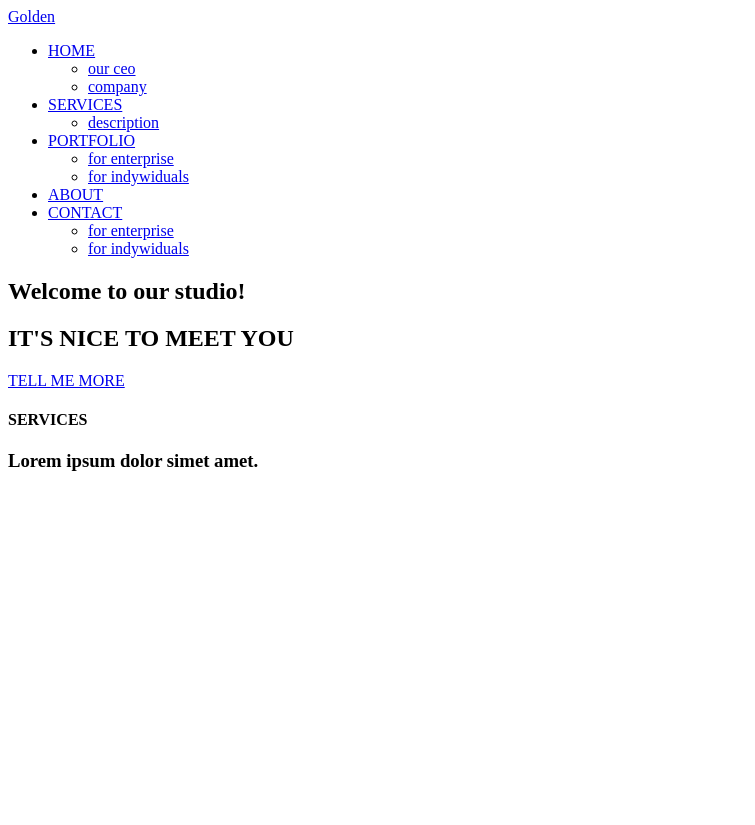
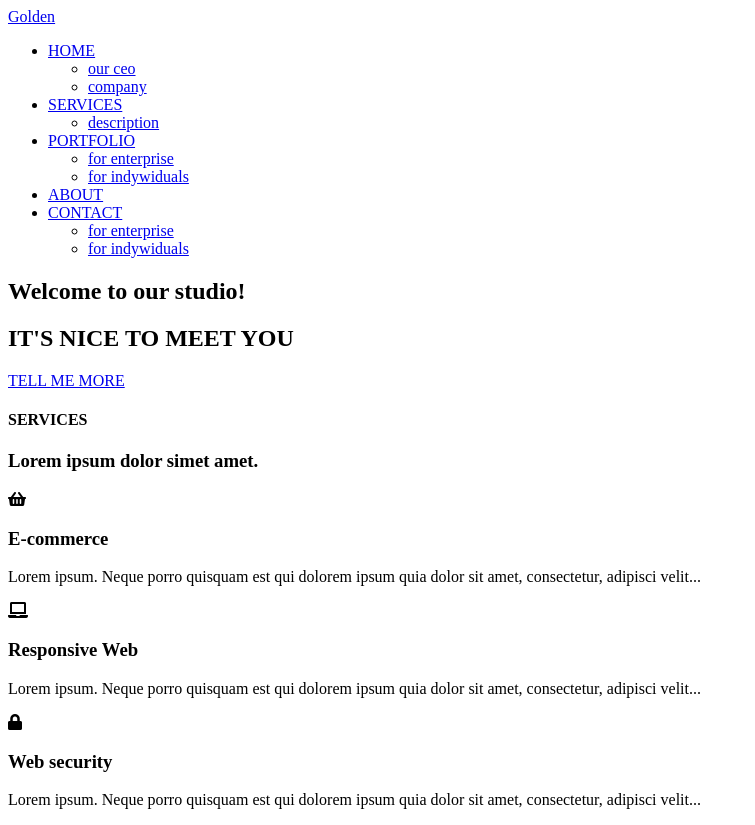
Before and after one commit to Geometric7/miniprojekt, a website: page index.html in a window 1280 px wide. Shown: the whole page, without its empty margins (0-755 px from the left). Before the commit the page ends 800 px from the top, so only its background shows below. Drawn offline with Linux system fonts and the light colour scheme; a web font is replaced by a local one.

Commit message:
Add third  html section

```diff
--- a/index.html
+++ b/index.html
@@ -65,10 +65,43 @@
         <div class="container-fluid">
             <div class="container">
                 <div class="row">
-
                     <h4 class="page-title">SERVICES</h4>
                     <h3 class="page-subtitle">Lorem ipsum dolor simet amet.</h3>
-
+                </div>
+            </div>
+        </div>
+    </section>
+    <section class="services">
+        <div class="container-fluid">
+            <div class="container">
+                <div class="box-wrapper">
+                    <div class="box-one">
+                        <div class="icon">
+                            <i class="fas fa-shopping-basket"></i>
+                        </div>
+                        <div class="text">
+                            <h3>E-commerce</h3>
+                            <p>Lorem ipsum. Neque porro quisquam est qui dolorem ipsum quia dolor sit amet, consectetur, adipisci velit...</p>
+                        </div>
+                    </div>
+                    <div class="box-one">
+                        <div class="icon">
+                            <i class="fas fa-laptop"></i>
+                        </div>
+                        <div class="text">
+                            <h3>Responsive Web</h3>
+                            <p>Lorem ipsum. Neque porro quisquam est qui dolorem ipsum quia dolor sit amet, consectetur, adipisci velit...</p>
+                        </div>
+                    </div>
+                    <div class="box-one">
+                        <div class="icon">
+                            <i class="fas fa-lock"></i>
+                        </div>
+                        <div class="text">
+                            <h3>Web security</h3>
+                            <p>Lorem ipsum. Neque porro quisquam est qui dolorem ipsum quia dolor sit amet, consectetur, adipisci velit...</p>
+                        </div>
+                    </div>
                 </div>
             </div>
         </div>
```
